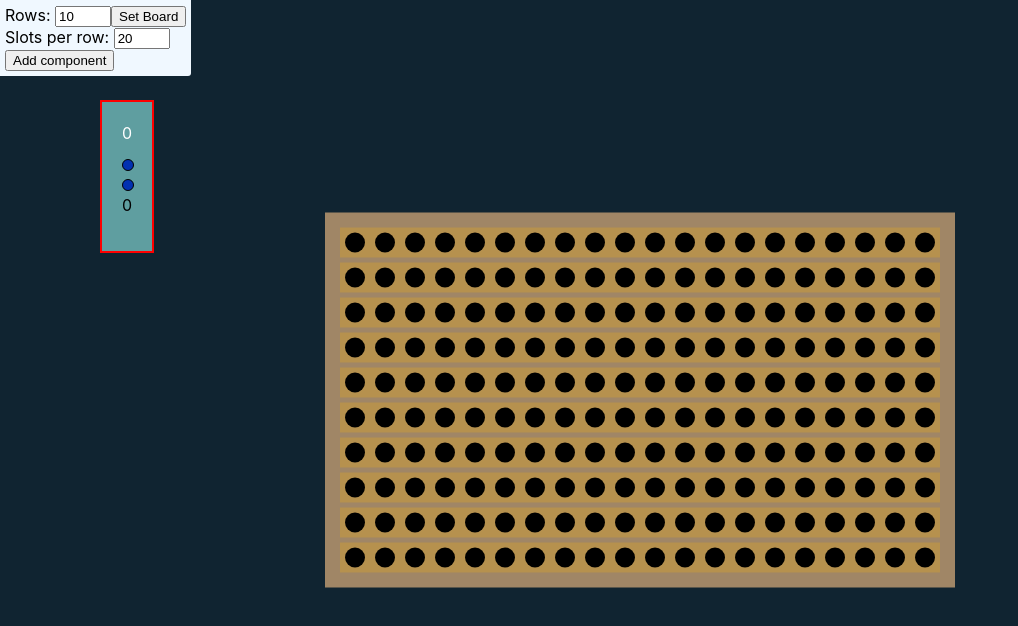
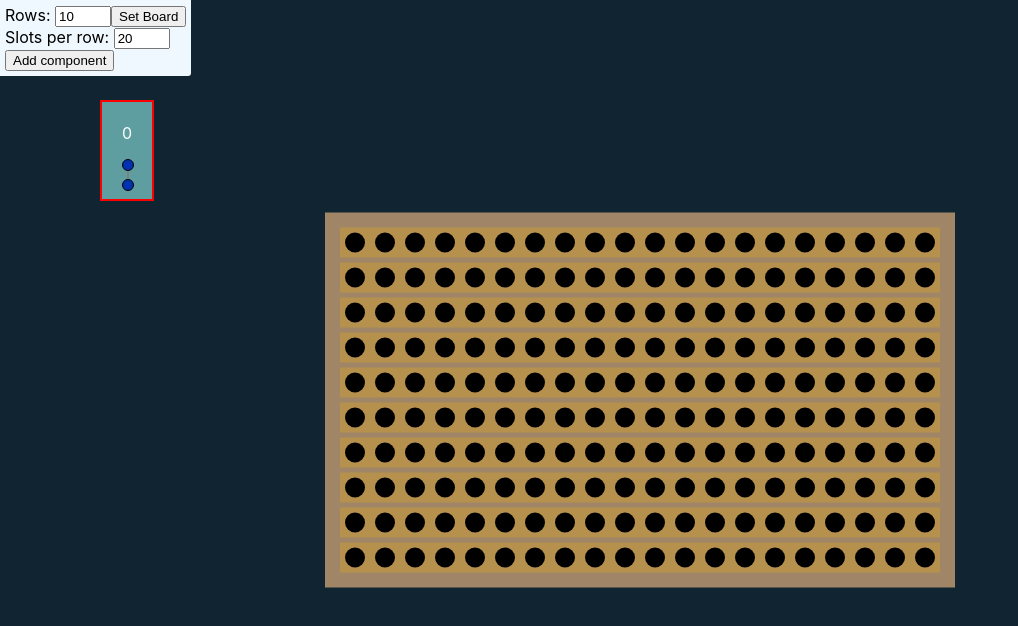
Before and after one commit to ArneSoko/Web_Circuit_Builder, a React (Create React App) app: page / in a window 1280 px wide. Both pictures are taken after a click on the button "Add component". Shown: the top 626 px of the page, without its empty margins (0-1018 px from the left). Built offline with nearby package versions, Linux system fonts and the light colour scheme.

Commit message:
moved components, rendered SVG

```diff
--- /dev/null
+++ b/src/components/dragndrop.js
@@ -0,0 +1,31 @@
+import { useDroppable, useDraggable } from '@dnd-kit/core';
+import { CSS } from '@dnd-kit/utilities';
+
+function SlotDroppable(props){
+    const {setNodeRef} = useDroppable({
+        id: props.id,
+    });
+    return(
+        <div ref={setNodeRef} style={props.style} className='slot'>
+            {props.children}
+        </div>
+    );
+}
+
+function CompDraggable(props) {
+    const {attributes, listeners, setNodeRef, transform} = useDraggable({
+        id: props.id,
+
+    });
+    const style = {
+        transform: CSS.Translate.toString(transform),
+        position: 'absolute'
+    };
+
+    return (
+        <div id={props.id} className={props.className} ref={(node) => {
+            setNodeRef(node);
+        }} style={style} {...listeners} {...attributes}></div>
+    );
+}
+export { SlotDroppable, CompDraggable };
--- /dev/null
+++ b/src/components/linedraw.js
@@ -0,0 +1,51 @@
+import { useState, useEffect } from "react";
+
+const LineDraw = ({id}) => {
+    const elem1 = 'i'+id;
+    const elem2 = 'o'+id;
+    const [coords, setCoords] = useState({x1: 0, x2: 0, y1: 0, y2: 0});
+
+    useEffect(() => {
+        const updateCoords = () => {
+          const element1 = document.getElementById(elem1);
+          const element2 = document.getElementById(elem2);
+
+          if (element1 && element2) {
+            const rect1 = element1.getBoundingClientRect();
+            const rect2 = element2.getBoundingClientRect();
+
+            setCoords({
+              x1: rect1.left + rect1.width / 2,
+              y1: rect1.top + rect1.height / 2,
+              x2: rect2.left + rect2.width / 2,
+              y2: rect2.top + rect2.height / 2,
+            });
+        }
+    }
+
+    // Initial calculation
+    updateCoords();
+
+    // Recalculate on window resize or scroll to keep the line aligned
+    window.addEventListener('resize', updateCoords);
+    window.addEventListener('scroll', updateCoords);
+
+    return () => {
+      window.removeEventListener('resize', updateCoords);
+      window.removeEventListener('scroll', updateCoords);
+    };
+  }, [elem1, elem2]);
+
+
+  return (
+    <line id = {'l'+id}
+    x1={coords.x1}
+    y1={coords.y1}
+    x2={coords.x2}
+    y2={coords.y2}
+    stroke="gray"
+    strokeWidth="2"
+    />
+  );
+};
+export { LineDraw };
--- a/src/pages/index-styles.css
+++ b/src/pages/index-styles.css
@@ -67,6 +67,14 @@
     border-color: red;
     border-width: 1px 2px;
 }
+svg{
+    position:fixed;
+    top: 0;
+    left: 0;
+    width: 100vw;
+    height: 100vh;
+    pointer-events: none;
+}
 
 .wire_1{
     height: 10px;
--- a/src/pages/index.js
+++ b/src/pages/index.js
@@ -1,38 +1,12 @@
 import { Slot, Board } from '../components/board.js';
 import { Component, IntCirc } from '../components/comp.js';
-import { useEffect, useState, useRef, useLayoutEffect, Children } from 'react';
-import { useDroppable, useDraggable, DndContext} from '@dnd-kit/core';
-import {CSS} from '@dnd-kit/utilities';
+import { LineDraw } from '../components/linedraw.js';
+import { useEffect, useState, useRef, useLayoutEffect } from 'react';
+import { DndContext} from '@dnd-kit/core';
+import { SlotDroppable, CompDraggable } from '../components/dragndrop.js';
 import './index-styles.css';
 
-function SlotDroppable(props){
-    const {setNodeRef} = useDroppable({
-        id: props.id,
-    });
-    return(
-        <div ref={setNodeRef} style={props.style} className='slot'>
-            {props.children}
-        </div>
-    );
-}
 
-function CompDraggable(props) {
-    const {attributes, listeners, setNodeRef, transform} = useDraggable({
-        id: props.id,
-
-    });
-    const style = {
-        transform: CSS.Translate.toString(transform),
-        position: 'absolute'
-    };
-
-    return (
-        <div className={props.className} ref={(node) => {
-            setNodeRef(node);
-            props.onSetRef(props.id, node); // The Index function also needs the ref for drawing lines
-        }} style={style} {...listeners} {...attributes}></div>
-    );
-}
 
 function Index(){
     //Board settings, with default values
@@ -42,15 +16,13 @@ function Index(){
     const [board, setBoard] = useState(new Board(cols, rows));
     const boardRef = useRef(0);
 
-
-
     //Drag-and-drop logic
     const [slots, setSlots] = useState({});
     const [comps, setComps] = useState({});
-    const capture = useRef({}); //Avoid rerenders when acquiring ref
-    const [compNodes, setCompNodes] = useState(capture.current);
 
-    //Dragging terminal logic
+    /* ---- DRAG HANDLERS ---- */
+
+    //Rendering and updating for slot placements
     function handleDragEnd(event) {
         const {over, active} = event;
 
@@ -87,23 +59,21 @@ function Index(){
         }
     };
 
-    //Keeping track of refs
-    const handleSetRef = (id, node) => {
-        if(node){
-            const rect = node.getBoundingClientRect()
-            capture.current[id] = rect;
-            console.log("capture keys: "+Object.keys(capture.current));
-            console.log('refState');
-            console.log(compNodes);
-        }
-    };
+    const handleDragMove = (id) => {
+        // Recalculate line position on each drag movement
+        let el = document.getElementById(id).getBoundingClientRect();
+        console.log(el)
+        //TODO: Update line
+      };
+
+    /* ---- DRAG N DROP COMPONENT RENDERING ---- */
 
     //Render functions for draggables
     const draggableOne = (id) => (
-        <CompDraggable id={id} className='wire_1' onSetRef={handleSetRef}/>
+        <CompDraggable id={id} className='wire_1' />
     );
     const draggableTwo = (id) => (
-        <CompDraggable id={id} className='wire_2' onSetRef={handleSetRef}/>
+        <CompDraggable id={id} className='wire_2' />
     );
     //Special const function for rendering on droppables with minimal writing.
     const dragRender = (id) => (
@@ -126,6 +96,8 @@ function Index(){
         }));
     };
 
+    /* ---- HOOKS ---- */
+
     useLayoutEffect(() => {
         setSlots({});
     }, []);
@@ -144,14 +116,11 @@ function Index(){
         console.log(comps);
     }, [comps])
 
-    useEffect(()=>{
-        console.log("nodes");
-        console.log(compNodes);
 
-    }, [compNodes]);
+    /* ---- RENDER ---- */
 
     return(
-        <DndContext style={{position: 'absolute'}} onDragEnd={handleDragEnd}>
+        <DndContext style={{position: 'absolute'}} onDragMove={(e) => {handleDragMove(e.active.id)}} onDragEnd={handleDragEnd}>
             <div className='bkgrnd'></div>
             <div className='inputs'>
                 <label htmlFor='row_in'>Rows: </label>
@@ -180,9 +149,12 @@ function Index(){
                         {comps[id].in === null ? draggableOne('i' + id) : null}
                         <br/>
                         {comps[id].out === null ? draggableTwo('o' + id) : null}
-                        {compNodes['i'+id] ? <p>{compNodes['i'+id].toString()}</p> : <p>{[id]}</p>}
-                        {}
                     </div>))}
+                <svg>
+                    {Object.keys(comps).map((id) => (
+                        <LineDraw key={id} id={id}/>
+                    ))}
+                </svg>
                 </div>
         </DndContext>
     );
```
